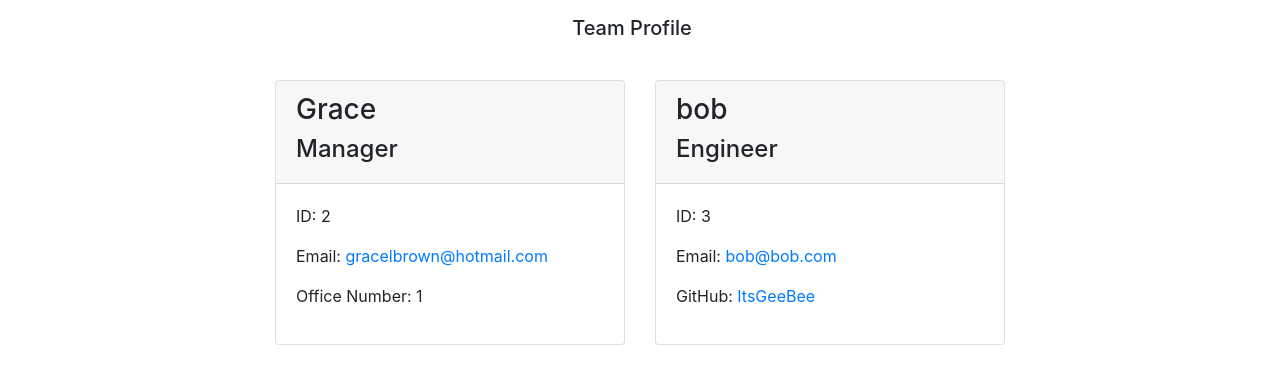
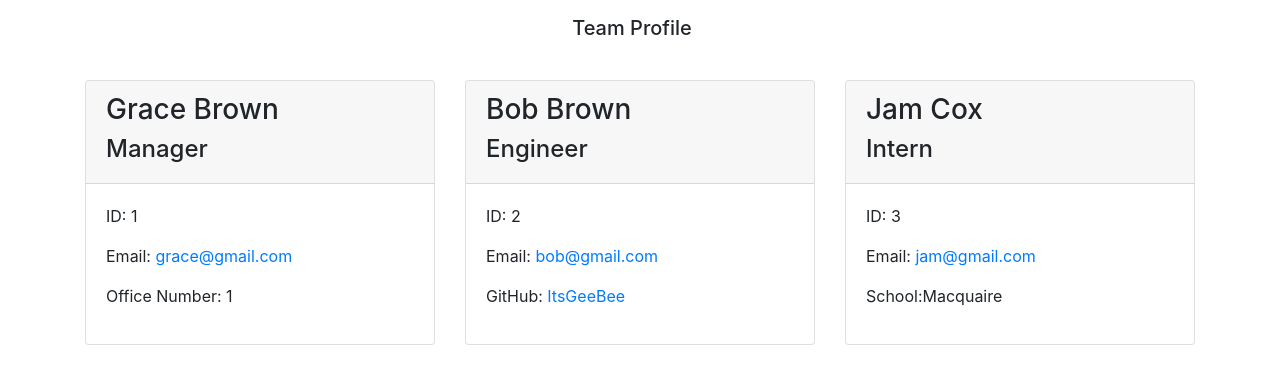
Before and after one commit to ItsGeeBee/team-profile, a plain HTML site: page dist/index.html in a window 1280 px wide. Drawn offline with nearby package versions, Linux system fonts and the light colour scheme.

Commit message:
Added readme

```diff
--- a/dist/index.html
+++ b/dist/index.html
@@ -13,24 +13,24 @@
     </head>
     <body>
         <header>
-            <nav class="navbar" id="navbar">
-                <span class="navbar-brand mb-0 h1 w-100 text-center" id="navbar-text">Team Profile</span>
-            </nav>
+        <nav class="navbar" id="navbar">
+            <span class="navbar-brand mb-0 h1 w-100 text-center" id="navbar-text">Team Profile</span>
+        </nav>
         </header>
         <main>
             <div class="container">
-                <div class="row justify-content-center" id="team-cards">
+            <div class="row justify-content-center" id="team-cards">
                     <!--Team Cards-->
 
     <div class="col-4 mt-4">
         <div class="card h-100">
             <div class="card-header">
-                <h3>Grace</h3>
+                <h3>Grace Brown</h3>
                 <h4>Manager</h4>
             </div>
             <div class="card-body">
-                <p class="id">ID: 2</p>
-                <p class="email">Email: <a href="mailto:gracelbrown@hotmail.com">gracelbrown@hotmail.com</a></p>
+                <p class="id">ID: 1</p>
+                <p class="email">Email: <a href="mailto:grace@gmail.com">grace@gmail.com</a></p>
                 <p class="office">Office Number: 1</p>
             </div>
         </div>
@@ -39,13 +39,27 @@
     <div class="col-4 mt-4">
         <div class="card h-100">
             <div class="card-header">
-                <h3>bob</h3>
+                <h3>Bob Brown</h3>
                 <h4>Engineer</h4>
             </div>
             <div class="card-body">
+                <p class="id">ID: 2</p>
+                <p class="email">Email: <a href="mailto:bob@gmail.com">bob@gmail.com</a></p>
+                <p class="github">GitHub: <a href="https://github.com/ItsGeeBee">ItsGeeBee</a></p>
+            </div>
+        </div>
+    </div>
+
+    <div class="col-4 mt-4">
+        <div class="card h-100">
+            <div class="card-header">
+                <h3>Jam Cox</h3>
+                <h4>Intern</h4>
+            </div>
+            <div class="card-body">
                 <p class="id">ID: 3</p>
-                <p class="email">Email: <a href="mailto:bob@bob.com">bob@bob.com</a></p>
-                <p class="github">GitHub: <a href="https://github.com/ItsGeeBee">ItsGeeBee</a></p>
+                <p class="email">Email: <a href="mailto:jam@gmail.com">jam@gmail.com</a></p>
+                <p class="school">School:Macquaire</p>
             </div>
         </div>
     </div>
@@ -53,7 +67,6 @@
                 </div>
             </div>
         </main>
-
     </body>
     <script src="https://code.jquery.com/jquery-3.5.1.slim.min.js" integrity="sha384-DfXdz2htPH0lsSSs5nCTpuj/zy4C+OGpamoFVy38MVBnE+IbbVYUew+OrCXaRkfj" crossorigin="anonymous"></script>
     <script src="https://cdn.jsdelivr.net/npm/popper.js@1.16.0/dist/umd/popper.min.js" integrity="sha384-Q6E9RHvbIyZFJoft+2mJbHaEWldlvI9IOYy5n3zV9zzTtmI3UksdQRVvoxMfooAo" crossorigin="anonymous"></script>
```
Also changed, not shown: README.md (added), dist/example.png (added), lib/HTMLtemplate.js.
